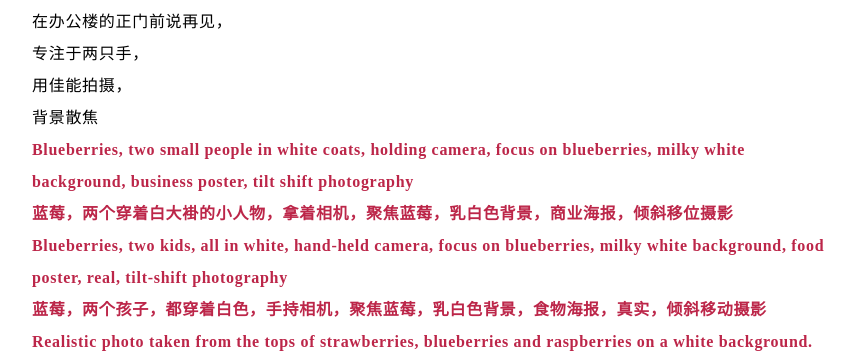
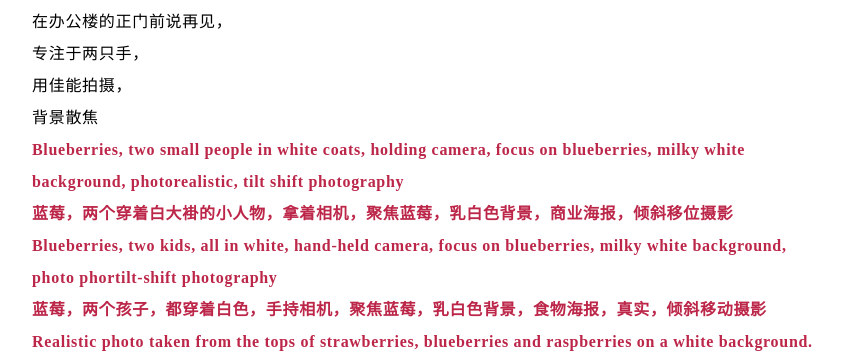
Before and after one commit to dreamzsy/dreamzst.github.io, a plain HTML site: page 2023/06/27/midjourney/index.html in a window 1280 px wide. Shown: the part 3140-3493 px from the top of the page, without its empty margins (208-1065 px from the left). Drawn offline with nearby package versions, Linux system fonts and the light colour scheme; a script that the page names is missing; a web font is replaced by a local one.

Commit message:
Site updated: 2023-06-29 15:20:35

```diff
--- a/2023/06/27/midjourney/index.html
+++ b/2023/06/27/midjourney/index.html
@@ -195,9 +195,9 @@
 <p>专注于两只手，</p>
 <p>用佳能拍摄，</p>
 <p>背景散焦</p>
-<p><strong>Blueberries, two small people in white coats, holding camera, focus on blueberries, milky white background, business poster, tilt shift photography</strong></p>
+<p><strong>Blueberries, two small people in white coats, holding camera, focus on blueberries, milky white background, photorealistic, tilt shift photography</strong></p>
 <p><strong>蓝莓，两个穿着白大褂的小人物，拿着相机，聚焦蓝莓，乳白色背景，商业海报，倾斜移位摄影</strong></p>
-<p><strong>Blueberries, two kids, all in white, hand-held camera, focus on blueberries, milky white background, food poster, real, tilt-shift photography</strong></p>
+<p><strong>Blueberries, two kids, all in white, hand-held camera, focus on blueberries, milky white background, photo phortilt-shift photography</strong></p>
 <p><strong>蓝莓，两个孩子，都穿着白色，手持相机，聚焦蓝莓，乳白色背景，食物海报，真实，倾斜移动摄影</strong></p>
 <p><strong>Realistic photo taken from the tops of strawberries, blueberries and raspberries on a white background. There is negative space on the left. The fruit only fills the upper right corner of the image, and a child in white clothes is lying in the middle, observing with a camera in hand, using tilt-shift photography –ar 13:19</strong> </p>
 <p><strong>在白色背景下，从草莓、蓝莓和树莓的顶部拍摄的逼真照片。左边有负空格。水果只填充了图像的右上角，一个穿着白色衣服的孩子躺在中间，用倾斜摄影法手持相机观察——ar 13:19</strong></p>
```
Also changed, not shown: search.xml (+1 -1 lines).
